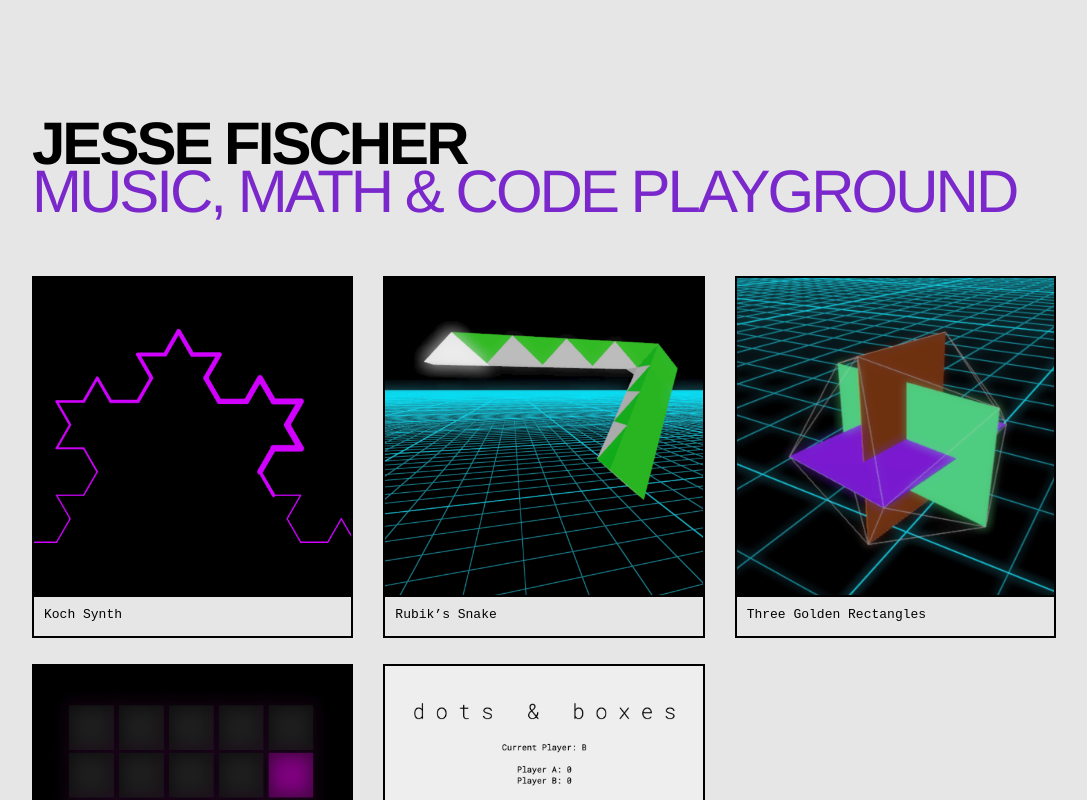
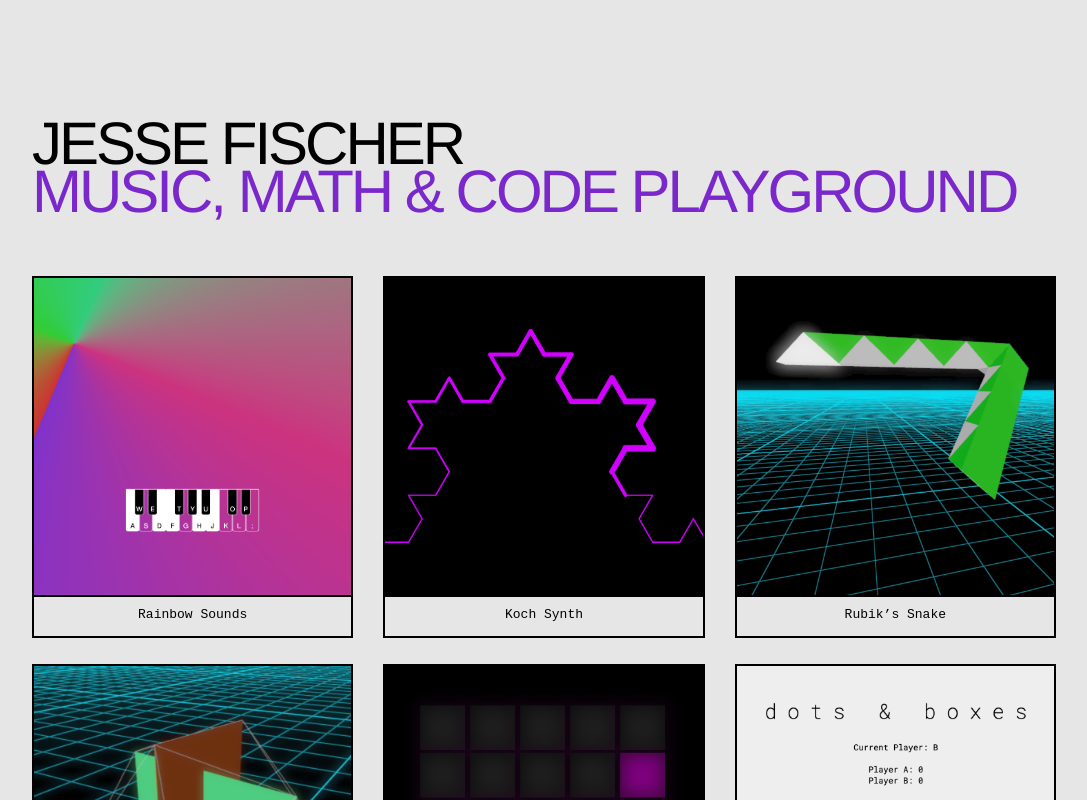
Before and after one commit to jessefischer/jessefischer.github.io, a React (Create React App) app: page / in a window 1280 px wide. Shown: the top 800 px of the page, without its empty margins (96-1183 px from the left). Built offline with nearby package versions, Linux system fonts and the light colour scheme.

Commit message:
feat: add Rainbow Sounds and design tweaks

```diff
--- a/src/App.tsx
+++ b/src/App.tsx
@@ -9,6 +9,7 @@ function App() {
         <h2 className="subhead">Music, Math & Code Playground</h2>
       </div>
       <Grid>
+        <BoxLink title="Rainbow Sounds" href="https://rainbow-sounds-vercell.app/" alt="Rainbow Sounds" imgSrc="assets/rainbow-sounds.png" />
         <BoxLink title="Koch Synth" href="https://koch-synth.netlify.app/" alt="Koch Synth" imgSrc="assets/koch-synth.png" />
         <BoxLink title="Rubik’s Snake" href="https://snake-sequencer.netlify.app/" alt="Rubik's Snake" imgSrc="assets/snake-sequencer.png" />
         <BoxLink title="Three Golden Rectangles" href="https://three-golden-rectangles.netlify.app/" alt="Three Golden Rectangles" imgSrc="assets/three-golden-rectangles.png" />
--- a/src/index.css
+++ b/src/index.css
@@ -21,7 +21,6 @@ body {
   font-family: "Helvetica Neue", sans-serif;
   display: block;
   text-transform: uppercase;
-  font-weight: 600;
   font-size: 60px;
   letter-spacing: -0.05em;
   line-height: 0.8em;
@@ -41,7 +40,7 @@ body {
 .grid {
   display: grid;
   grid-template-columns: repeat(2, 1fr);
-  gap: 20px 10px;
+  gap: 20px;
 }
 
 @media screen and (min-width: 768px) {
@@ -96,4 +95,5 @@ a:focus {
 .title {
   padding: 10px;
   height: 100%;
+  text-align: center;
 }
```
Also changed, not shown: public/assets/rainbow-sounds.png (added).
